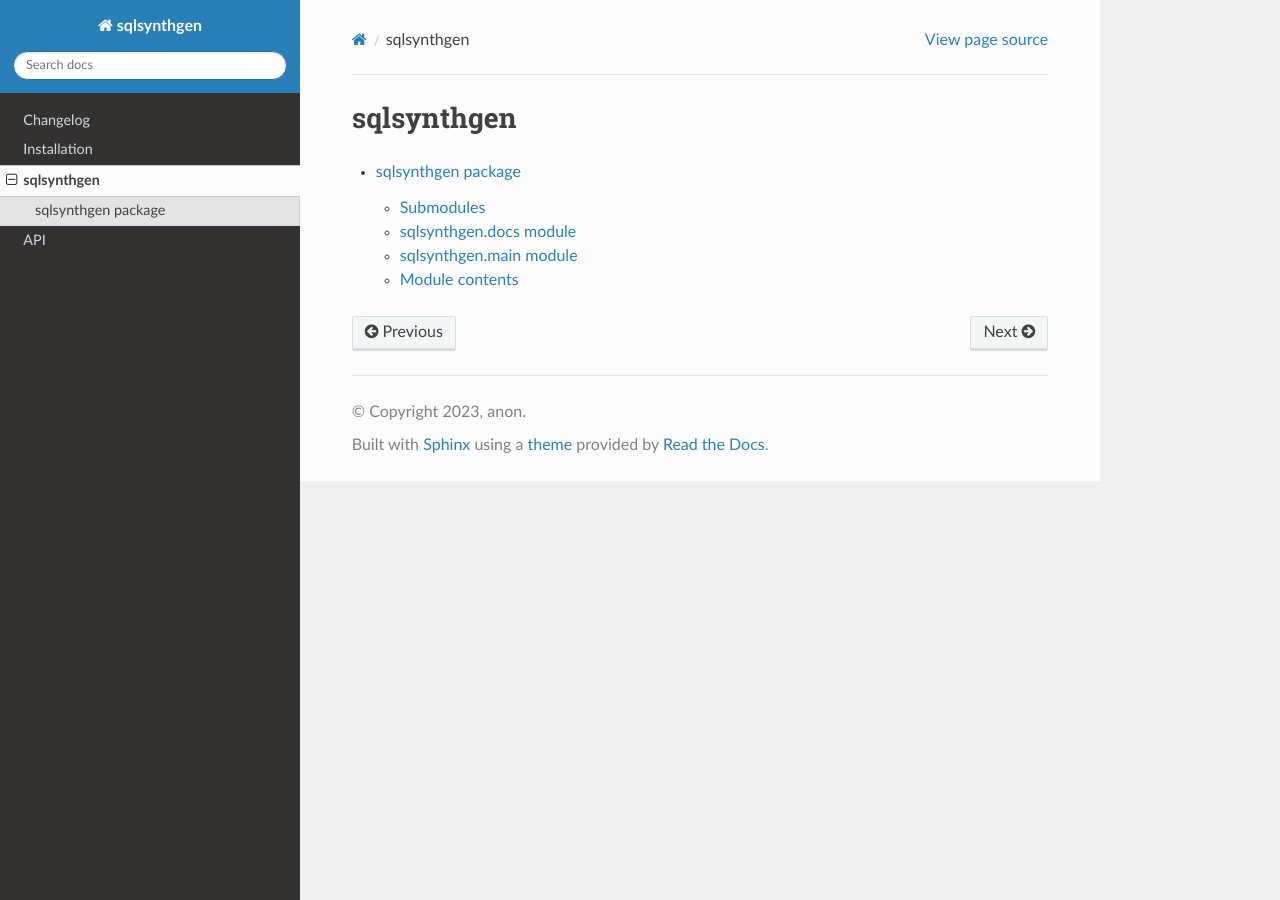
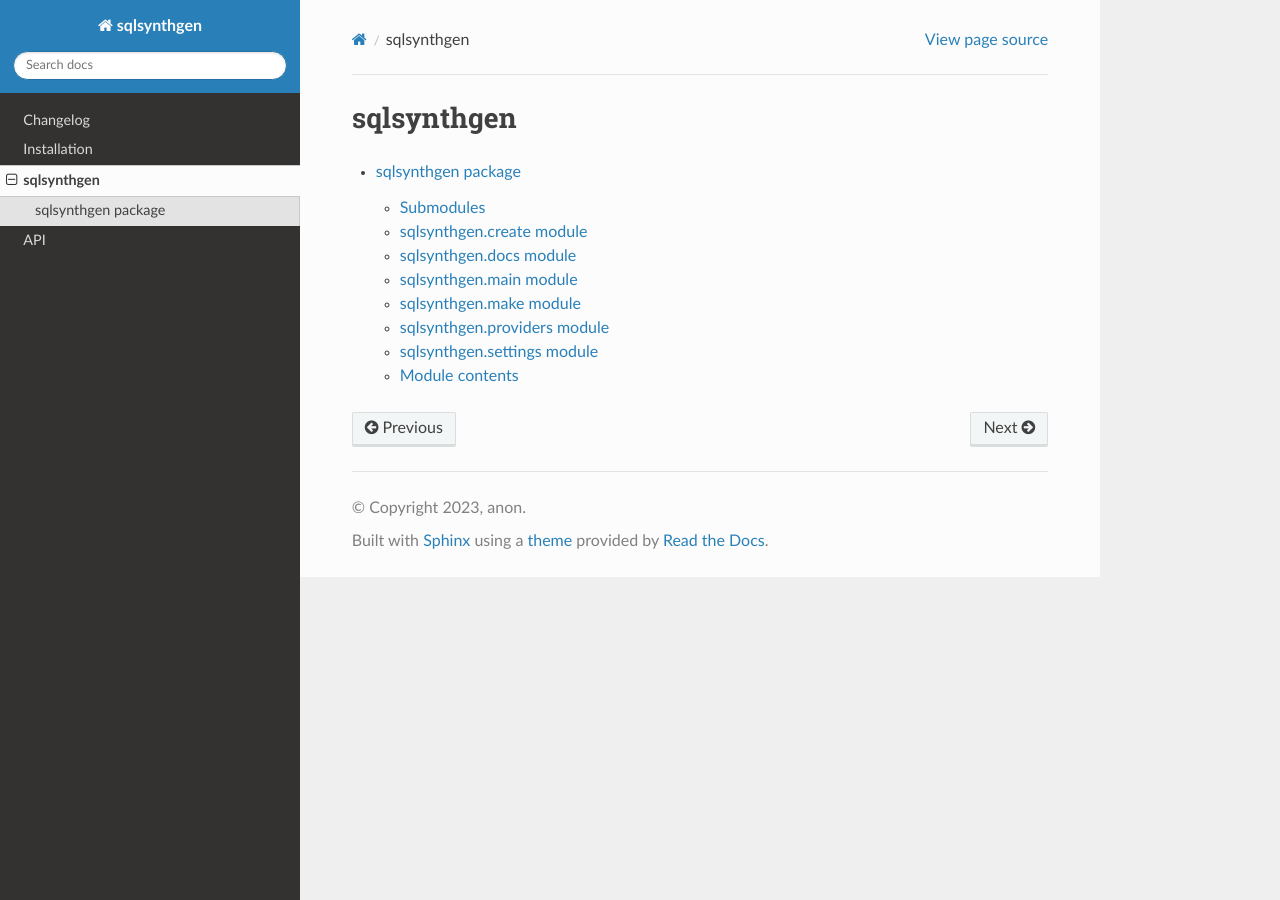
Before and after one commit to alan-turing-institute/sqlsynthgen, a Sphinx documentation site: the page built from docs/source/modules.rst, in a window 1280 px wide. Built offline with Sphinx 7.4.7 and the Read the Docs theme 2.0.0, drawn with Linux system fonts in a browser that asks for light colours.

```diff
--- a/docs/source/conf.py
+++ b/docs/source/conf.py
@@ -12,9 +12,9 @@ import sphinx_rtd_theme
 sys.path.insert(0, pathlib.Path(__file__).parents[2].resolve().as_posix())
 print("Path: {}".format(pathlib.Path(__file__).parents[2]))
 
-# import os
-# import sys
-# sys.path.insert(0, os.path.abspath('../../'))
+import os
+import sys
+sys.path.insert(0, os.path.abspath('../../'))
 
 project = 'sqlsynthgen'
 copyright = '2023, anon'
--- a/docs/source/sqlsynthgen.rst
+++ b/docs/source/sqlsynthgen.rst
@@ -4,8 +4,16 @@ sqlsynthgen package
 Submodules
 ----------
 
+sqlsynthgen.create module
+-------------------------
+
+.. automodule:: sqlsynthgen.create
+   :members:
+   :undoc-members:
+   :show-inheritance:
+
 sqlsynthgen.docs module
--------------------------
+-----------------------
 
 .. automodule:: sqlsynthgen.docs
    :members:
@@ -13,13 +21,36 @@ sqlsynthgen.docs module
    :show-inheritance:
 
 sqlsynthgen.main module
--------------------------
+-----------------------
 
 .. automodule:: sqlsynthgen.main
    :members:
    :undoc-members:
    :show-inheritance:
 
+sqlsynthgen.make module
+-----------------------
+
+.. automodule:: sqlsynthgen.make
+   :members:
+   :undoc-members:
+   :show-inheritance:
+
+sqlsynthgen.providers module
+----------------------------
+
+.. automodule:: sqlsynthgen.providers
+   :members:
+   :undoc-members:
+   :show-inheritance:
+
+sqlsynthgen.settings module
+---------------------------
+
+.. automodule:: sqlsynthgen.settings
+   :members:
+   :undoc-members:
+   :show-inheritance:
 
 Module contents
 ---------------
--- a/pyproject.toml
+++ b/pyproject.toml
@@ -14,6 +14,8 @@ psycopg2-binary = "^2.9.5"
 sqlalchemy-utils = "^0.38.3"
 mimesis = "^6.1.1"
 typer = "^0.7.0"
+python-docs-theme = "^2022.1"
+sphinx-rtd-theme = "^1.1.1"
 
 
 [tool.poetry.group.dev.dependencies]
```
Also changed, not shown: 3 other files.
